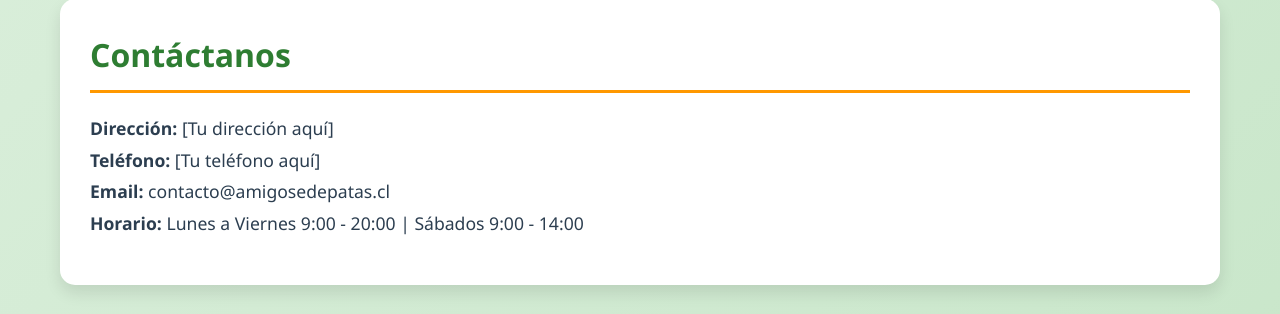
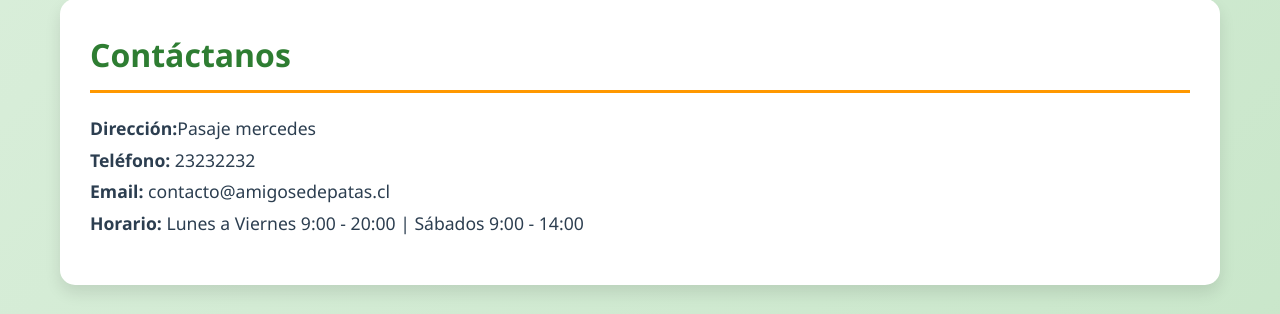
Before and after one commit to alvaroj21/ProyectoGestionVeterinaria, a Django app: page /sobre-nosotros/ in a window 1280 px wide. Shown: the part 1784-2098 px from the top of the page. Run offline with Django 3.2, Linux system fonts and the light colour scheme.

Commit message:
Update sobre_nosotros.html

```diff
--- a/templates/appVeterinaria/sobre_nosotros.html
+++ b/templates/appVeterinaria/sobre_nosotros.html
@@ -96,8 +96,8 @@
         <div class="info-section">
             <h2>Contáctanos</h2>
             <p>
-                <strong>Dirección:</strong> [Tu dirección aquí]<br>
-                <strong>Teléfono:</strong> [Tu teléfono aquí]<br>
+                <strong>Dirección:</strong>Pasaje mercedes<br>
+                <strong>Teléfono:</strong> 23232232<br>
                 <strong>Email:</strong> contacto@amigosedepatas.cl<br>
                 <strong>Horario:</strong> Lunes a Viernes 9:00 - 20:00 | Sábados 9:00 - 14:00
             </p>
```
